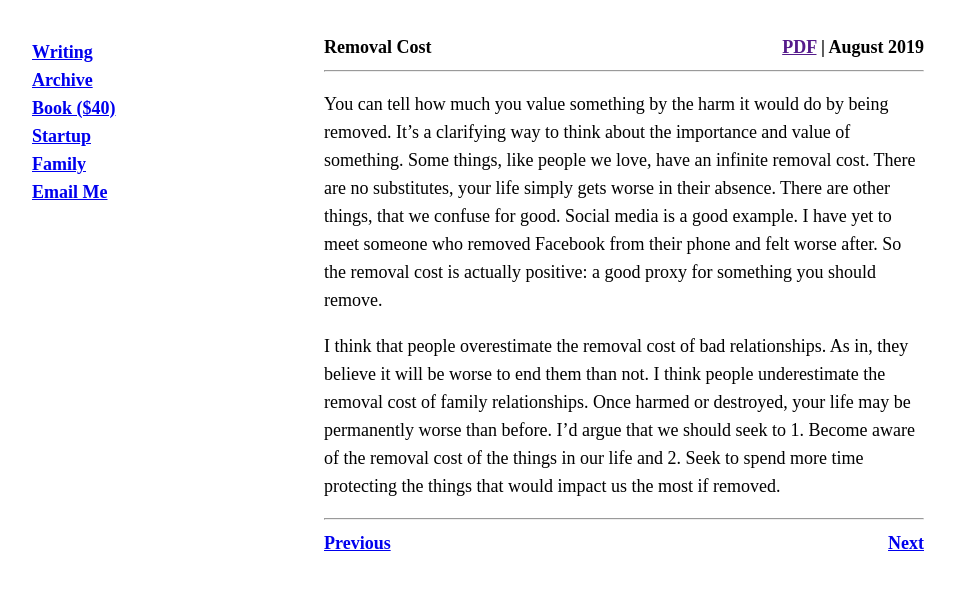
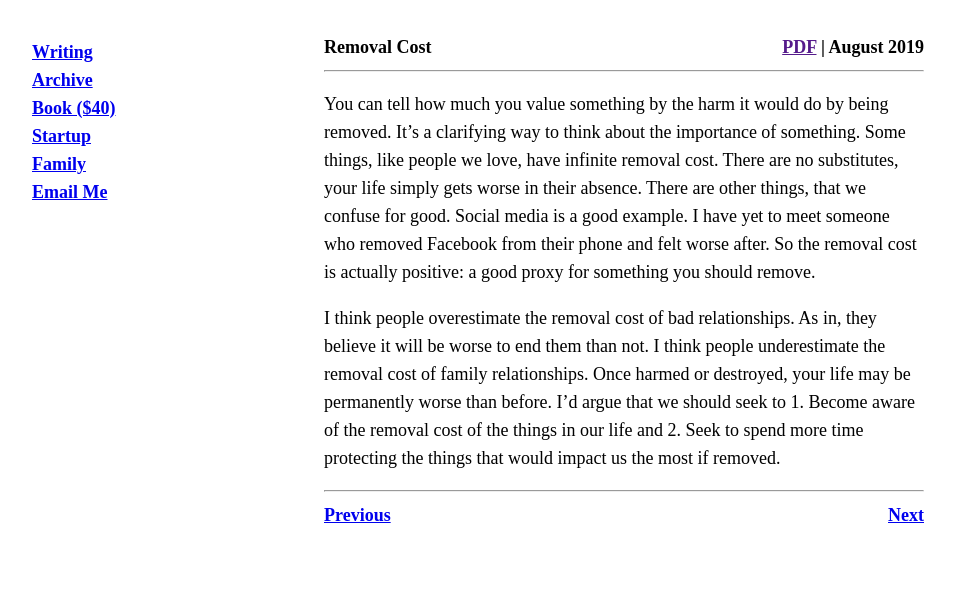
Before and after one commit to rogerkirkness/writing, a Jekyll site: the page built from _posts/2019-08-17-removal-cost.md, in a window 1280 px wide. Shown: the top 590 px of the page, without its empty margins (16-971 px from the left). Built offline with Jekyll 4.4.1, drawn with Linux system fonts in a browser that asks for light colours.

Commit message:
More edits

```diff
--- a/_posts/2019-08-17-removal-cost.md
+++ b/_posts/2019-08-17-removal-cost.md
@@ -4,6 +4,6 @@ title: Removal Cost
 date: August 2019
 tags: [economics]
 ---
-You can tell how much you value something by the harm it would do by being removed. It’s a clarifying way to think about the importance and value of something. Some things, like people we love, have an infinite removal cost. There are no substitutes, your life simply gets worse in their absence. There are other things, that we confuse for good. Social media is a good example. I have yet to meet someone who removed Facebook from their phone and felt worse after. So the removal cost is actually positive: a good proxy for something you should remove.
+You can tell how much you value something by the harm it would do by being removed. It’s a clarifying way to think about the importance of something. Some things, like people we love, have infinite removal cost. There are no substitutes, your life simply gets worse in their absence. There are other things, that we confuse for good. Social media is a good example. I have yet to meet someone who removed Facebook from their phone and felt worse after. So the removal cost is actually positive: a good proxy for something you should remove.
 
-I think that people overestimate the removal cost of bad relationships. As in, they believe it will be worse to end them than not. I think people underestimate the removal cost of family relationships. Once harmed or destroyed, your life may be permanently worse than before. I’d argue that we should seek to 1. Become aware of the removal cost of the things in our life and 2. Seek to spend more time protecting the things that would impact us the most if removed.
+I think people overestimate the removal cost of bad relationships. As in, they believe it will be worse to end them than not. I think people underestimate the removal cost of family relationships. Once harmed or destroyed, your life may be permanently worse than before. I’d argue that we should seek to 1. Become aware of the removal cost of the things in our life and 2. Seek to spend more time protecting the things that would impact us the most if removed.
```
Also changed, not shown: _posts/2019-07-31-investor-questions.md (+1 -0 lines).
